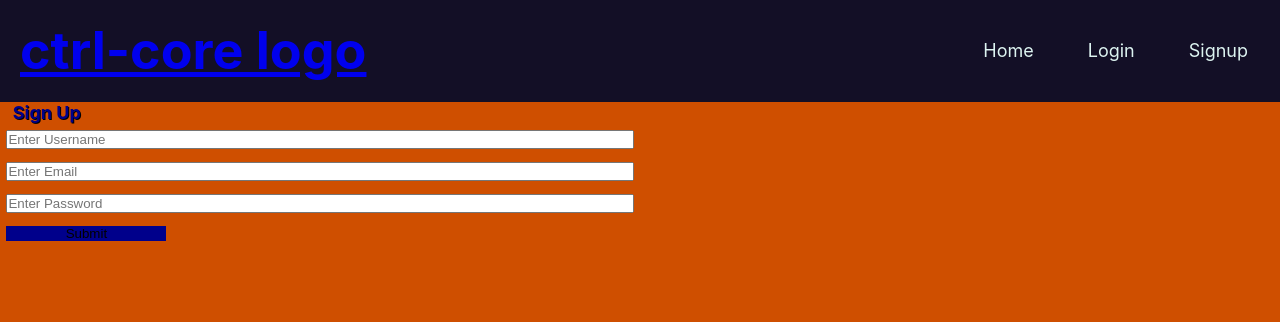
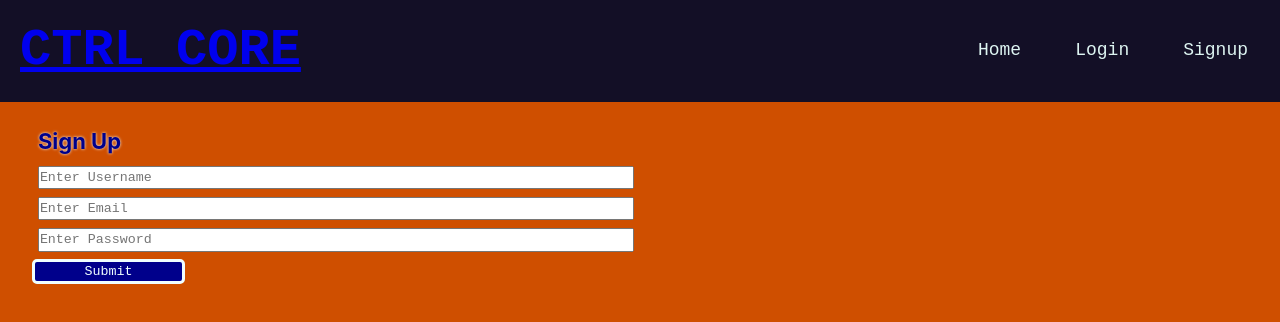
Before and after one commit to jmlouf/ctrl-core, a React (Vite) app in the folder client/: page /signup in a window 1280 px wide. Shown: the top 322 px of the page. Built offline with nearby package versions, Linux system fonts and the light colour scheme.

Commit message:
added frther styling for loginsignup pages, and navbar

```diff
--- a/client/src/components/Nav/NavBar/NavBar.jsx
+++ b/client/src/components/Nav/NavBar/NavBar.jsx
@@ -12,7 +12,7 @@ function NavBar() {
     <header>
       <nav className='navbar'>
         <h1>
-          <Link to='/'>ctrl-core logo</Link>
+          <Link to='/'>CTRL CORE</Link>
         </h1>
 
         <ul>
--- a/client/src/index.css
+++ b/client/src/index.css
@@ -27,8 +27,13 @@ body {
   background-color: var(--color-accent);
 }
 
+li {
+  font-family: monospace;
+}
+
 h1 {
   font-size: 5.2rem;
+  font-family: monospace;
 }
 
 h2 {
@@ -41,40 +46,79 @@ h3 {
 
 h4 {
   margin-left: 1%;
+  font-size: 2.2rem;
+  margin-bottom: 5px;
   color:darkblue;
-  text-shadow: 1px 1px black;
+  text-shadow: 0 0 3px azure;
+}
+
+
+#signup-area {
+  margin: 2%;
+}
+
+#login-area{
+  margin: 2%;
 }
 
 #username-input {
+  height: 75%;
   margin: 1%;
+  margin-left: 2%;
+  font-family: monospace;
 }
 
 #email-input {
+  height: 75%;
   margin: 1%;
+  margin-left: 2%;
+  font-family: monospace;
 }
 
 #password-input {
+  height: 75%;
   margin: 1%;
+  margin-left: 2%;
+  font-family: monospace;
 }
 
 #signup-form {
   display: grid;
   width: 50%;
+  font-family: monospace;
 }
 
 #signup-submit {
   margin: 1%;
   width: 25%;
-  background-color: darkblue;
-  border: blue;
+  height: 75%;
+  background-color:darkblue;
+  border: azure;
+  border-style: solid;
+  color: azure;
+  font-family: monospace;
+  border-radius: 5px;
 }
 
 #login-submit {
   margin: 1%;
   width: 25%;
+  height: 75%;
+  background-color:darkblue;
+  border: azure;
+  border-style: solid;
+  color: azure;
+  font-family: monospace;
+  border-radius: 5px;
 }
 
 #login-form {
   display: grid;
   width: 50%;
 }
+
+#backdrop {
+  background-color: #130F26;
+  height: 50%;
+  width: 50%;
+}
--- a/client/src/pages/Login.jsx
+++ b/client/src/pages/Login.jsx
@@ -50,7 +50,7 @@ const Login = () => {
   return (
     <main className='flex-row justify-center mb-4'>
       <div className='col-12 col-lg-10'>
-        <div className='card'>
+        <div id="signup-area" className='card'>
           <h4 className='card-header bg-dark text-light p-2'>Login</h4>
           <div className='card-body'>
             {data ? (
--- a/client/src/pages/Signup.jsx
+++ b/client/src/pages/Signup.jsx
@@ -50,7 +50,7 @@ const Signup = () => {
   return (
     <main className='flex-row justify-center mb-4'>
       <div className='col-12 col-lg-10'>
-        <div className='card'>
+        <div id="signup-area" className='card'>
           <h4 className='card-header bg-dark text-light p-2'>Sign Up</h4>
           <div className='card-body'>
             {data ? (
```
Also changed, not shown: 1 other file (tests, documents, lock files or other folders).
